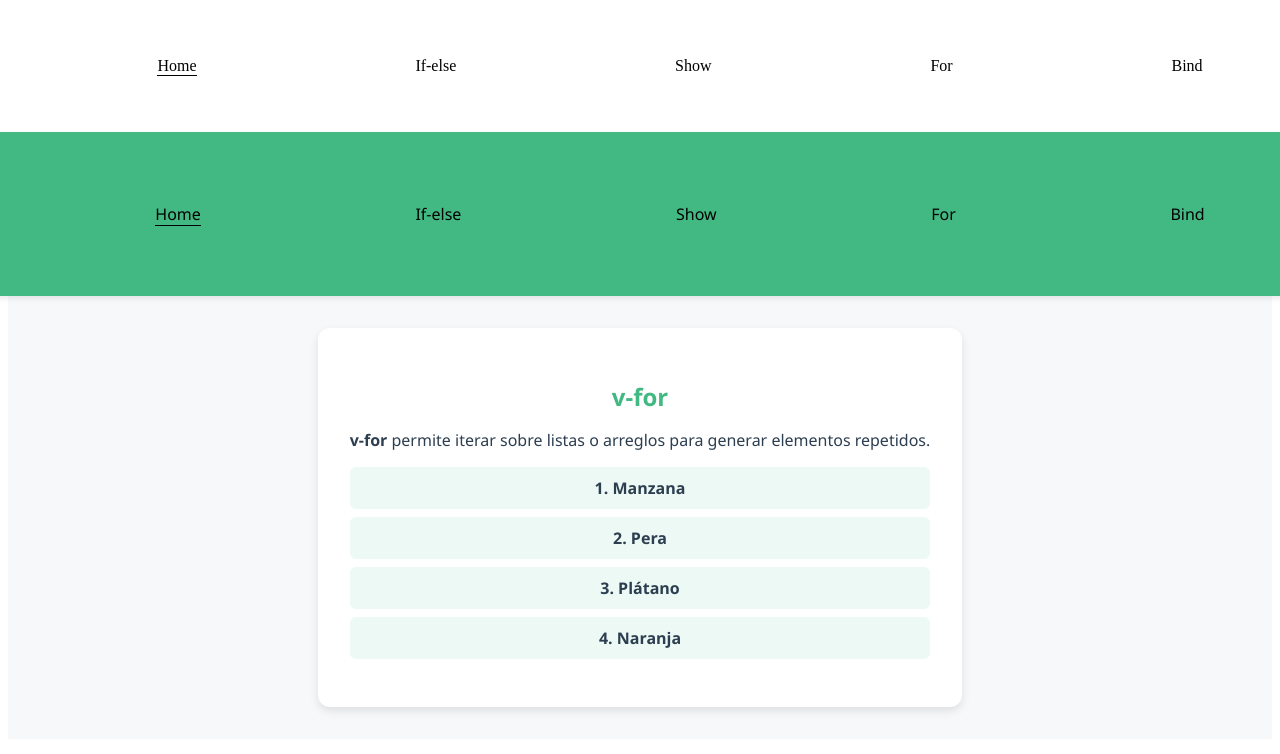
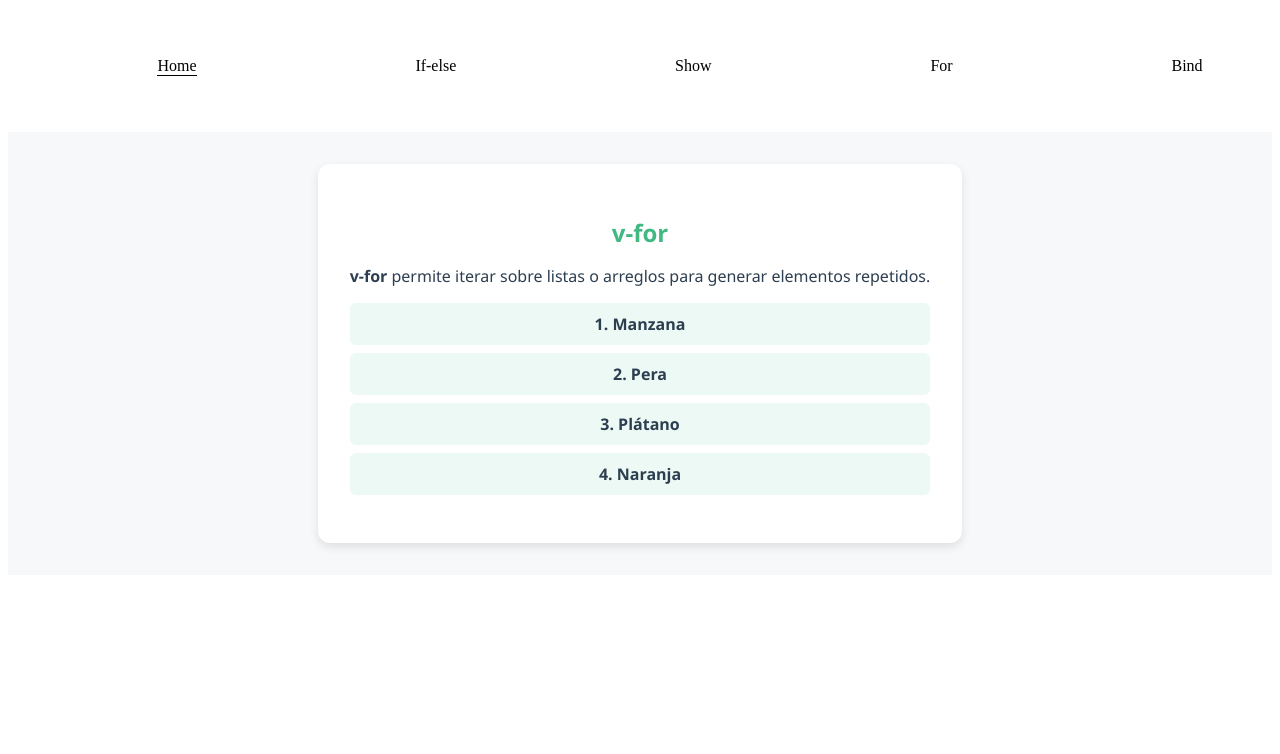
Before and after one commit to RaulGuichardv/pagina_en_vue, a Vue app: page /for in a window 1280 px wide. Shown: the top 754 px of the page. Built offline with nearby package versions, Linux system fonts and the light colour scheme.

Commit message:
se arreglo la vista for

```diff
--- a/src/views/For.vue
+++ b/src/views/For.vue
@@ -6,10 +6,6 @@ const frutas = ['Manzana', 'Pera', 'Plátano', 'Naranja']
 
 <template>
   <div class="container">
-    <header class="container_menu">
-      <MenuBar />
-    </header>
-
     <main class="welcome">
       <section class="intro">
         <h1>v-for</h1>
```
